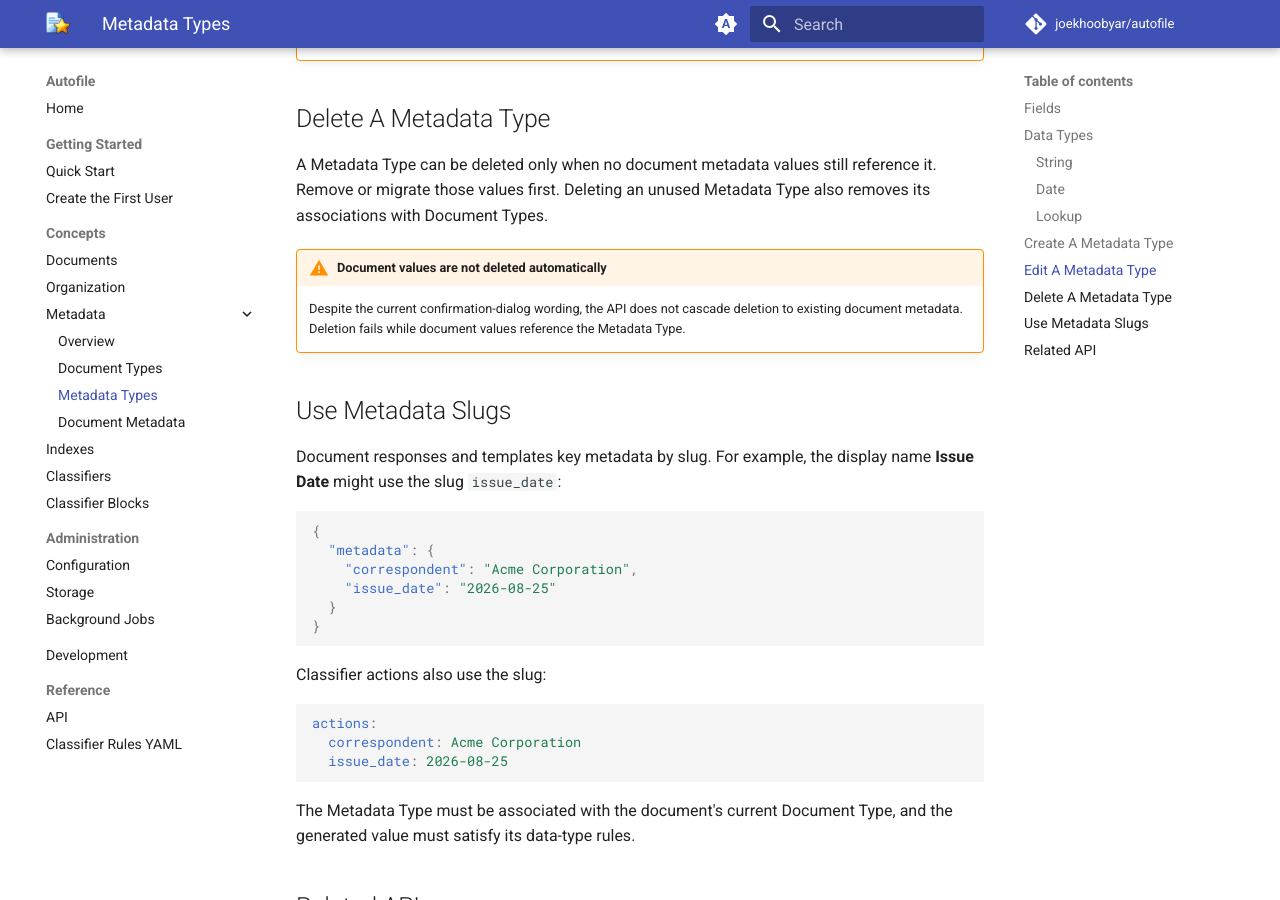
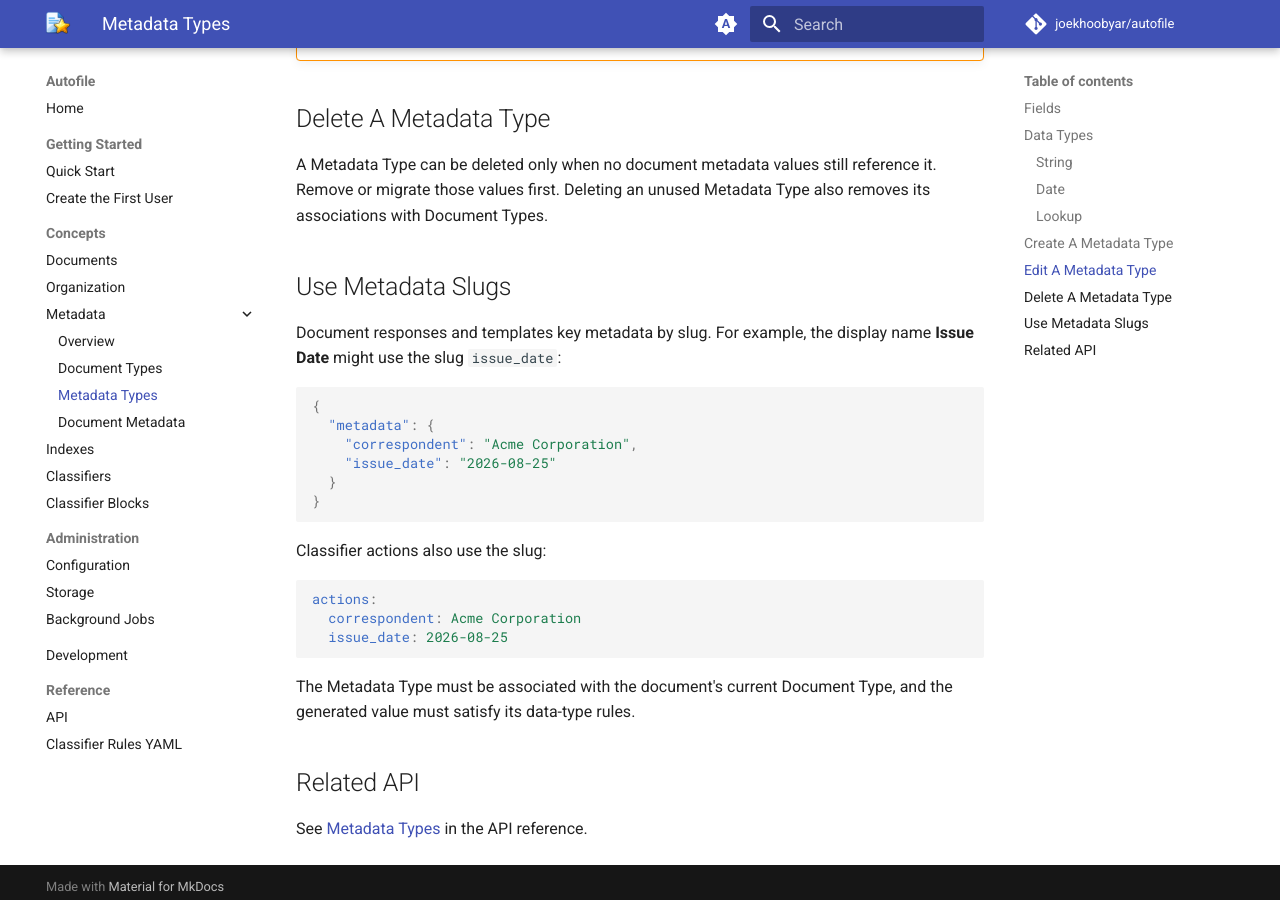
Before and after one commit to joekhoobyar/autofile, an MkDocs documentation site: the page built from docs/concepts/metadata-types.md, in a window 1280 px wide and 900 px high, scrolled down 2640 px. Built offline with MkDocs 1.6.1 and Material for MkDocs 9.7.7, drawn with Linux system fonts in a browser that asks for light colours; comment, search, counter and statistics services are not loaded.

Commit message:
ui: fix confirmation message about metadata types

```diff
--- a/docs/concepts/metadata-types.md
+++ b/docs/concepts/metadata-types.md
@@ -80,9 +80,6 @@
 
 A Metadata Type can be deleted only when no document metadata values still reference it. Remove or migrate those values first. Deleting an unused Metadata Type also removes its associations with Document Types.
 
-!!! warning "Document values are not deleted automatically"
-    Despite the current confirmation-dialog wording, the API does not cascade deletion to existing document metadata. Deletion fails while document values reference the Metadata Type.
-
 ## Use Metadata Slugs
 
 Document responses and templates key metadata by slug. For example, the display name **Issue Date** might use the slug `issue_date`:
--- a/ui/src/pages/metadataTypes.tsx
+++ b/ui/src/pages/metadataTypes.tsx
@@ -72,7 +72,7 @@
 
   const confirmDeleteMetadataType = (c: MetadataType) => {
     confirmDialog({
-      message: 'Are you sure want to delete this metadata type?  All related document metadata will be deleted.',
+      message: 'Are you sure you want to delete this metadata type? Deletion will fail if any document metadata values still reference it.',
       header: `Delete: ${c.name}`,
       icon: 'pi pi-trash',
       defaultFocus: 'reject',
```
